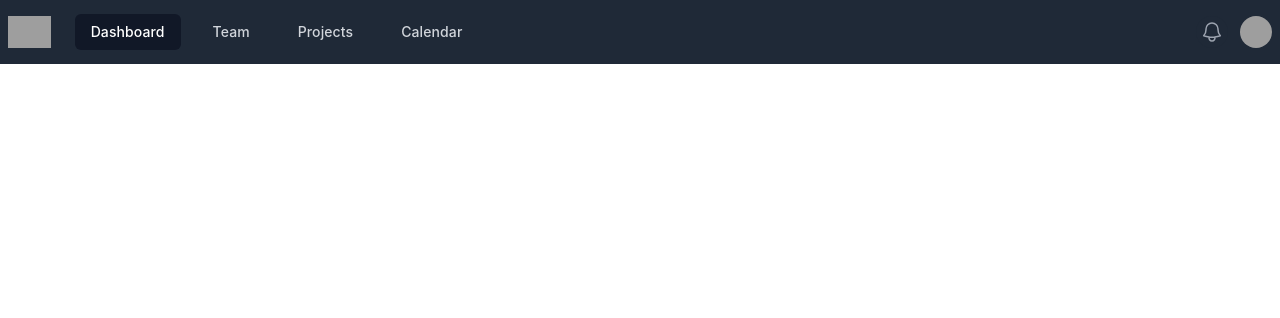
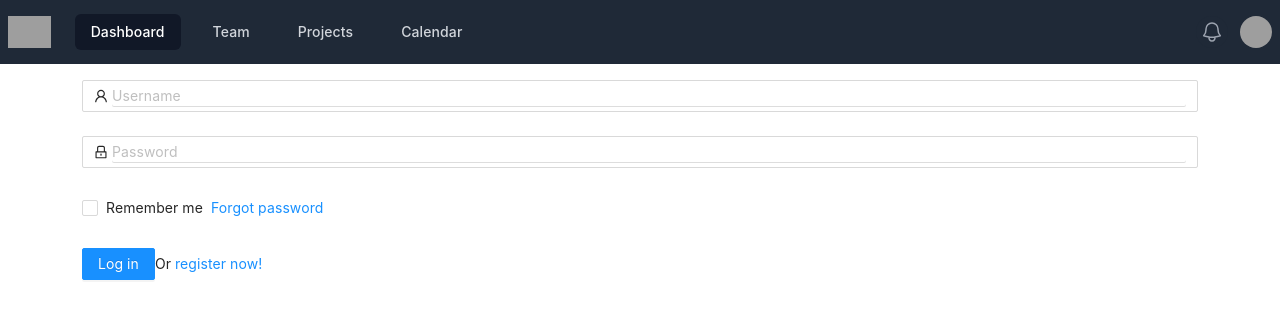
Before and after one commit to bruk-lemma/Axi-tutors, a React (Create React App) app: page /login in a window 1280 px wide. Shown: the top 318 px of the page. Built offline with nearby package versions, Linux system fonts and the light colour scheme; grey boxes are pictures that could not be loaded.

Commit message:
created a login screen and relevant action and reducer to route authenticated user to other screen

```diff
--- a/src/App.js
+++ b/src/App.js
@@ -1,15 +1,17 @@
-import logo from "./logo.svg";
+//import logo from "./logo.svg";
 import "./App.css";
 import {Container} from "react-bootstrap";
 import {BrowserRouter as Router, Route, Routes} from "react-router-dom";
 import ClientRegisterScreen from "./screens/ClientRegisterScreen.js";
-import TeacherRegisterScreen from "./screens/TeacherRegisterScreen";
-import Hero from "./components/Hero.js";
-import Features from "./components/features.js";
-import SignIn from "./components/SignIn.js";
-import Header from "./components/header.js";
+//import TeacherRegisterScreen from "./screens/TeacherRegisterScreen";
+//import Hero from "./components/Hero.js";
+//import Features from "./components/features.js";
+//import SignIn from "./components/SignIn.js";
+//import Header from "./components/header.js";
 import MenuNav from "./components/Menu.js";
 import AdminDashBoard from "./screens/AdminDashBoard";
+import LoginScreen from "./screens/LoginScreen";
+import Hero from "./components/Hero";
 
 function App() {
   return (
@@ -20,6 +22,8 @@ function App() {
           <Routes>
             <Route exact path='/' element={<AdminDashBoard />} />
             <Route exact path='/register' element={<ClientRegisterScreen />} />
+            <Route exact path='/login' element={<LoginScreen />} />
+            <Route exact path='/hero' element={<Hero />} />
           </Routes>
         </Container>
       </main>
--- /dev/null
+++ b/src/actions/userActions.js
@@ -0,0 +1,36 @@
+import {configConsumerProps} from "antd/lib/config-provider/index.js";
+import axios from "axios";
+import {
+  USER_LOGIN_REQUEST,
+  USER_LOGIN_SUCCESS,
+  USER_LOGIN_FAIL,
+} from "../constants/userConstants.js";
+
+export const login = (email, password) => async (dispatch) => {
+  try {
+    dispatch({
+      type: USER_LOGIN_REQUEST,
+    });
+    const config = {
+      headers: {
+        "Content-Type": "application/json",
+      },
+    };
+    const {data} = await axios.post(
+      "http://127.0.0.1:9000/api/v1/users/login",
+      {email, password},
+      config
+    );
+    dispatch({type: USER_LOGIN_SUCCESS, payload: data});
+    localStorage.setItem("userInfo", JSON.stringify(data));
+    console.log(data);
+  } catch (error) {
+    dispatch({
+      type: USER_LOGIN_FAIL,
+      payload:
+        error.response && error.response.data.message
+          ? error.response.data.message
+          : error.message,
+    });
+  }
+};
--- /dev/null
+++ b/src/constants/userConstants.js
@@ -0,0 +1,3 @@
+export const USER_LOGIN_REQUEST = "USER_LOGIN_REQUEST";
+export const USER_LOGIN_SUCCESS = "USER_LOGIN_SUCCESS";
+export const USER_LOGIN_FAIL = "USER_LOGIN_FAIL";
--- /dev/null
+++ b/src/reducers/userReducer.js
@@ -0,0 +1,19 @@
+import {
+  USER_LOGIN_REQUEST,
+  USER_LOGIN_SUCCESS,
+  USER_LOGIN_FAIL,
+} from "../constants/userConstants.js";
+
+export const userLoginReducer = (state = {}, action) => {
+  switch (action.type) {
+    case USER_LOGIN_REQUEST:
+      return {loading: true};
+    case USER_LOGIN_SUCCESS:
+      return {loading: false, userInfo: action.payload};
+    case USER_LOGIN_FAIL:
+      return {loading: false, error: action.payload};
+
+    default:
+      return state;
+  }
+};
--- a/src/screens/ClientRegisterScreen.js
+++ b/src/screens/ClientRegisterScreen.js
@@ -2,6 +2,8 @@ import React, {useEffect, useState} from "react";
 import {useDispatch, useSelector} from "react-redux";
 import {useLocation, useNavigate} from "react-router-dom";
 import {registerClient} from "../actions/clientActions.js";
+import Loader from "../components/Loader.js";
+import Message from "../components/Message.js";
 const ClientRegisterScreen = () => {
   const [first_name, setFirstName] = useState("");
   const [last_name, setLastName] = useState("");
@@ -11,6 +13,7 @@ const ClientRegisterScreen = () => {
   const [sub_city, setSubCity] = useState("");
   const [child_gender, setChildGender] = useState("");
   const [child_grade, setChildGrade] = useState("");
+  const [message, setMessage] = useState(null);
 
   const dispatch = useDispatch();
   const clientRegister = useSelector((state) => state.clientRegister);
@@ -27,6 +30,9 @@ const ClientRegisterScreen = () => {
 
   const submitHandler = (e) => {
     e.preventDefault();
+    if (error) {
+      setMessage(`invalid input....${error}`);
+    }
     dispatch(
       registerClient(
         first_name,
@@ -61,6 +67,9 @@ const ClientRegisterScreen = () => {
               </p>
             </div>
           </div>
+          {message && <Message variant='danger'>{message}</Message>}
+          {error && <Message variant='danger'>{error}</Message>}
+          {loading && <Loader />}
           <div className='mt-5 md:col-span-2 md:mt-0'>
             <form onSubmit={submitHandler} action='#' method='POST'>
               <div className='overflow-hidden shadow sm:rounded-md'>
--- /dev/null
+++ b/src/screens/LoginScreen.js
@@ -0,0 +1,87 @@
+import React, {useEffect, useState} from "react";
+import "antd/dist/antd.css";
+import {LockOutlined, UserOutlined} from "@ant-design/icons";
+import {Button, Checkbox, Form, Input} from "antd";
+import {useDispatch, useSelector} from "react-redux";
+import {login} from "../actions/userActions.js";
+import {useNavigate} from "react-router-dom";
+import Hero from "../components/Hero.js";
+
+const LoginScreen = () => {
+  const [email, setEmail] = useState("");
+  const [password, setPassword] = useState("");
+  const dispatch = useDispatch();
+  const userLogin = useSelector((state) => state.userLogin);
+  const {loading, error, userInfo} = userLogin;
+  const navigate = useNavigate();
+  useEffect(() => {
+    if (userInfo) {
+      navigate("/hero");
+    }
+  }, [navigate, userInfo]);
+
+  const submitHandler = (e) => {
+    // e.preventDefault();
+    dispatch(login(email, password));
+  };
+  return (
+    <Form name='normal_login' className='login-form'>
+      <Form.Item
+        name='email'
+        rules={[
+          {
+            required: true,
+            message: "Please input your email!",
+          },
+        ]}
+        value={email}
+        onChange={(e) => setEmail(e.target.value)}
+      >
+        <Input
+          prefix={<UserOutlined className='site-form-item-icon' />}
+          placeholder='Username'
+        />
+      </Form.Item>
+      <Form.Item
+        name='password'
+        rules={[
+          {
+            required: true,
+            message: "Please input your Password!",
+          },
+        ]}
+        value={password}
+        onChange={(e) => setPassword(e.target.value)}
+      >
+        <Input
+          prefix={<LockOutlined className='site-form-item-icon' />}
+          type='password'
+          placeholder='Password'
+        />
+      </Form.Item>
+      <Form.Item>
+        <Form.Item name='remember' valuePropName='checked' noStyle>
+          <Checkbox>Remember me</Checkbox>
+        </Form.Item>
+
+        <a className='login-form-forgot' href=''>
+          Forgot password
+        </a>
+      </Form.Item>
+
+      <Form.Item>
+        <Button
+          onClick={submitHandler}
+          type='primary'
+          htmlType='submit'
+          className='login-form-button'
+        >
+          Log in
+        </Button>
+        Or <a href=''>register now!</a>
+      </Form.Item>
+    </Form>
+  );
+};
+
+export default LoginScreen;
--- a/src/store.js
+++ b/src/store.js
@@ -5,13 +5,20 @@ import {
   clientListReducer,
   clientRegisterReducer,
 } from "./reducers/clientListReducer";
-
+import {userLoginReducer} from "./reducers/userReducer.js";
 const reducer = combineReducers({
   clientList: clientListReducer,
   clientRegister: clientRegisterReducer,
+  userLogin: userLoginReducer,
 });
 
-const initialState = {};
+const userInfoFromStorage = localStorage.getItem("userInfo")
+  ? JSON.parse(localStorage.getItem("userInfo"))
+  : null;
+
+const initialState = {
+  userLogin: {userInfo: userInfoFromStorage},
+};
 const middleware = [thunk];
 
 const store = createStore(
```
Also changed, not shown: src/middleware/clientRegisterVerify.js (added).
